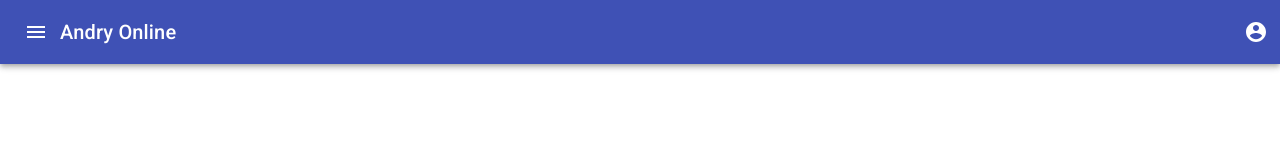
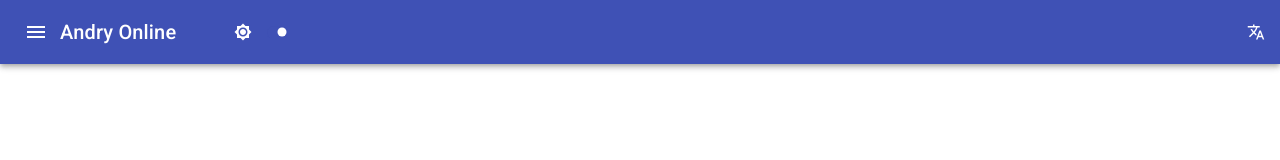
Before and after one commit to Ddbot/cra-zdog, a React (Create React App) app: page / in a window 1280 px wide. Shown: the top 160 px of the page. Built offline with nearby package versions, Linux system fonts and the light colour scheme.

Commit message:
Added theme switch

```diff
--- a/src/App.js
+++ b/src/App.js
@@ -1,8 +1,10 @@
-import { useState } from 'react';
+import { useEffect, useRef, useState } from 'react';
 import {
 	AppBar,
 	Button,
 	Container,
+	FormGroup,
+	FormControlLabel,
 	Grid,
 	IconButton,
 	List,
@@ -10,18 +12,57 @@ import {
 	ListItemText,
 	Menu,
 	MenuItem,
+	Switch,
 	Toolbar,
 	Typography,
 } from '@material-ui/core';
+import { withStyles } from '@material-ui/core/styles';
 import MenuIcon from '@material-ui/icons/Menu';
 import AccountCircle from '@material-ui/icons/AccountCircle';
+import Brightness2Icon from '@material-ui/icons/Brightness2';
+import Brightness7Icon from '@material-ui/icons/Brightness7';
+import TranslateIcon from '@material-ui/icons/Translate';
 import styled from 'styled-components';
 
+const AntSwitch = withStyles((theme) => ({
+  root: {
+    width: 28,
+    height: 16,
+    padding: 0,
+    display: 'flex',
+  },
+  switchBase: {
+    padding: 2,
+    color: theme.palette.grey[500],
+    '&$checked': {
+      transform: 'translateX(12px)',
+      color: theme.palette.common.white,
+      '& + $track': {
+        opacity: 1,
+        backgroundColor: theme.palette.primary.main,
+        borderColor: theme.palette.primary.main,
+      },
+    },
+  },
+  thumb: {
+    width: 12,
+    height: 12,
+    boxShadow: 'none',
+  },
+  track: {
+    border: `1px solid ${theme.palette.grey[500]}`,
+    borderRadius: 16 / 2,
+    opacity: 1,
+    backgroundColor: theme.palette.common.white,
+  },
+  checked: {},
+}))(Switch);
+
 const MenuBar = styled(Toolbar)`
-	button:nth-of-type(2) {
-		position: absolute;
-		right: 0;
-	}
+	// button:nth-of-type(2) {
+	// 	position: absolute;
+	// 	right: 0;
+	// }
 `;
 
 const AppContainer = styled(Container)`
@@ -38,9 +79,65 @@ display: flex;
   height: 100vh;
 `;
 
+const Div = styled(Typography)`
+	display: flex;
+	flex-flow: row nowrap;
+	align-items: center;
+	justify-content: flex-end;
+	scale: 0.75;
+
+	transform: translateX(30%);
+`;
+
+const ChangeLanguageIcon = styled(IconButton)`
+	scale: 0.75;
+	position: absolute;
+	right: 0;
+
+	font-size: 40px;
+`;
+
+const ChangeThemeSwitch = (props) => {
+	return <FormGroup>
+      <Div component="div">
+        <Grid component="label" container alignItems="center" spacing={1}>
+			<Grid item>
+				<IconButton
+					aria-label="sun icon"
+					aria-controls="menu-appbar"
+					aria-haspopup="false"
+					// onClick={handleMenu}
+					color="inherit"
+					style={ props.checked ? {opacity: 1 } : { opacity: 0 }}>
+					<Brightness7Icon />
+				</IconButton>
+			</Grid>
+			<Grid item>
+					<AntSwitch checked={props.checked} name="checked" onChange={ props.changeFn} />
+			</Grid>
+			<Grid item>
+				<IconButton
+					aria-label="moon icon"
+					aria-controls="menu-appbar"
+					aria-haspopup="false"
+					// onClick={handleMenu}
+					color="inherit"
+					style={ !props.checked ? {opacity: 1 } : { opacity: 0}}>
+					<Brightness2Icon />
+				</IconButton>
+			</Grid>
+        </Grid>
+      </Div>
+	</FormGroup>
+}
+
 
 function App() {
 	const [anchorEl, setAnchorEl] = useState(null);
+
+	const [state, setState] = useState({
+		checkedTheme: true,
+	});
 
 	function handleClick(e) {
 		e.persist();
@@ -51,6 +148,17 @@ function App() {
 		e.persist();
 		setAnchorEl(null);
 	}
+
+	const handleChange = (event) => {
+		// setState({ ...state, [event.target.name]: event.target.checkedTheme });
+		setState(prev => {
+			return { ...state, checkedTheme: !prev.checkedTheme }
+		});
+	};
+
+	useEffect(() => {
+		console.log('Changement de state: ', state)
+	})
 
 	return (<>
     	<AppBar position='static'>
@@ -69,14 +177,15 @@ function App() {
 					<MenuItem onClick={handleClose}>Logout</MenuItem>
 				</Menu>
 				<Typography variant="h6">Andry Online</Typography>
-				<IconButton
-                aria-label="account of current user"
-                aria-controls="menu-appbar"
-                aria-haspopup="true"
-                // onClick={handleMenu}
-                color="inherit">
-					<AccountCircle />
-              	</IconButton>
+				<ChangeThemeSwitch checked={state.checkedTheme} changeFn={handleChange}/>
+				<ChangeLanguageIcon
+					aria-label="change language button"
+					aria-controls="menu-appbar"
+					aria-haspopup="true"
+					// onClick={handleChange}
+					color="inherit">
+					<TranslateIcon />
+				</ChangeLanguageIcon>
   			</MenuBar>
     	</AppBar>
         <InstallGrid component="ol">
```
